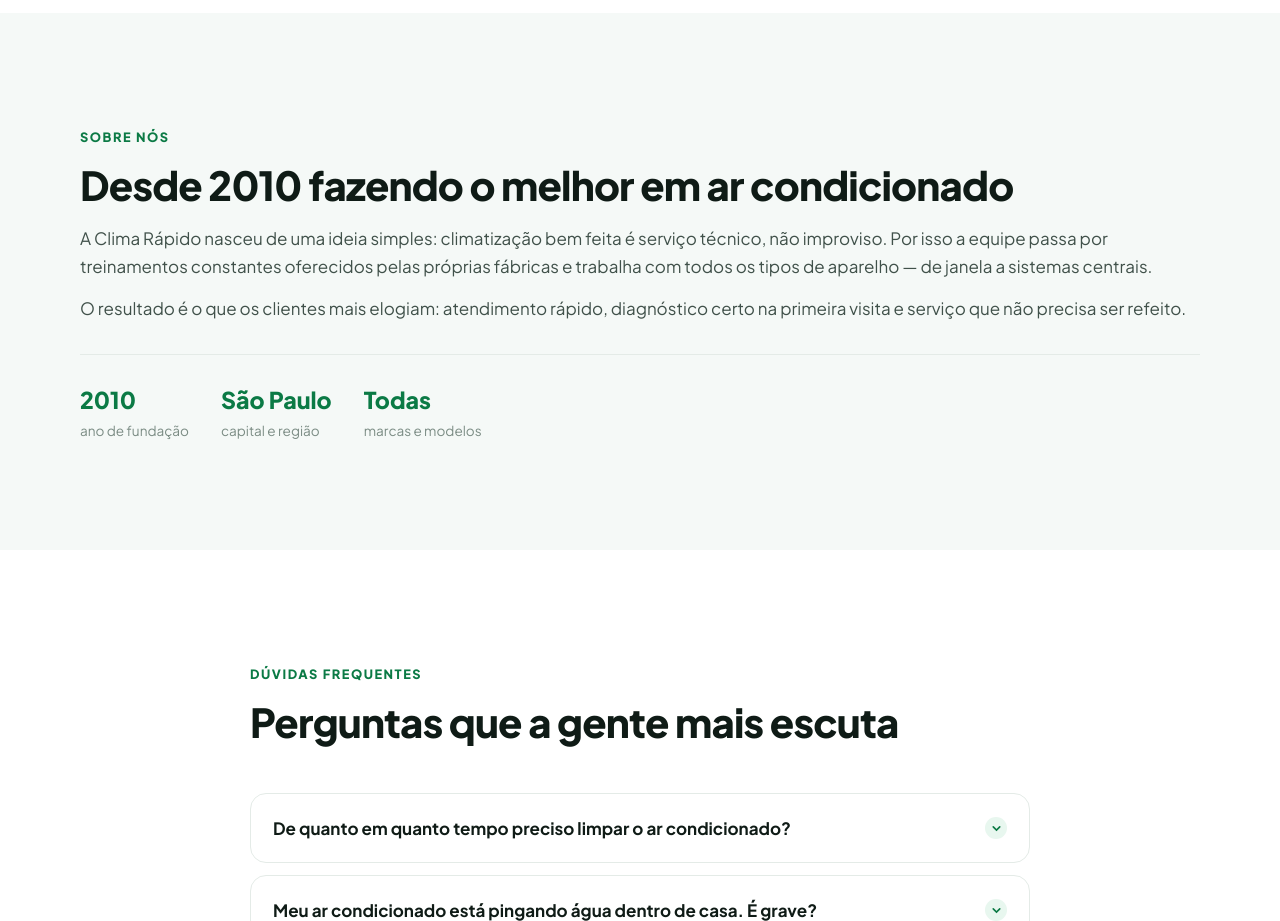
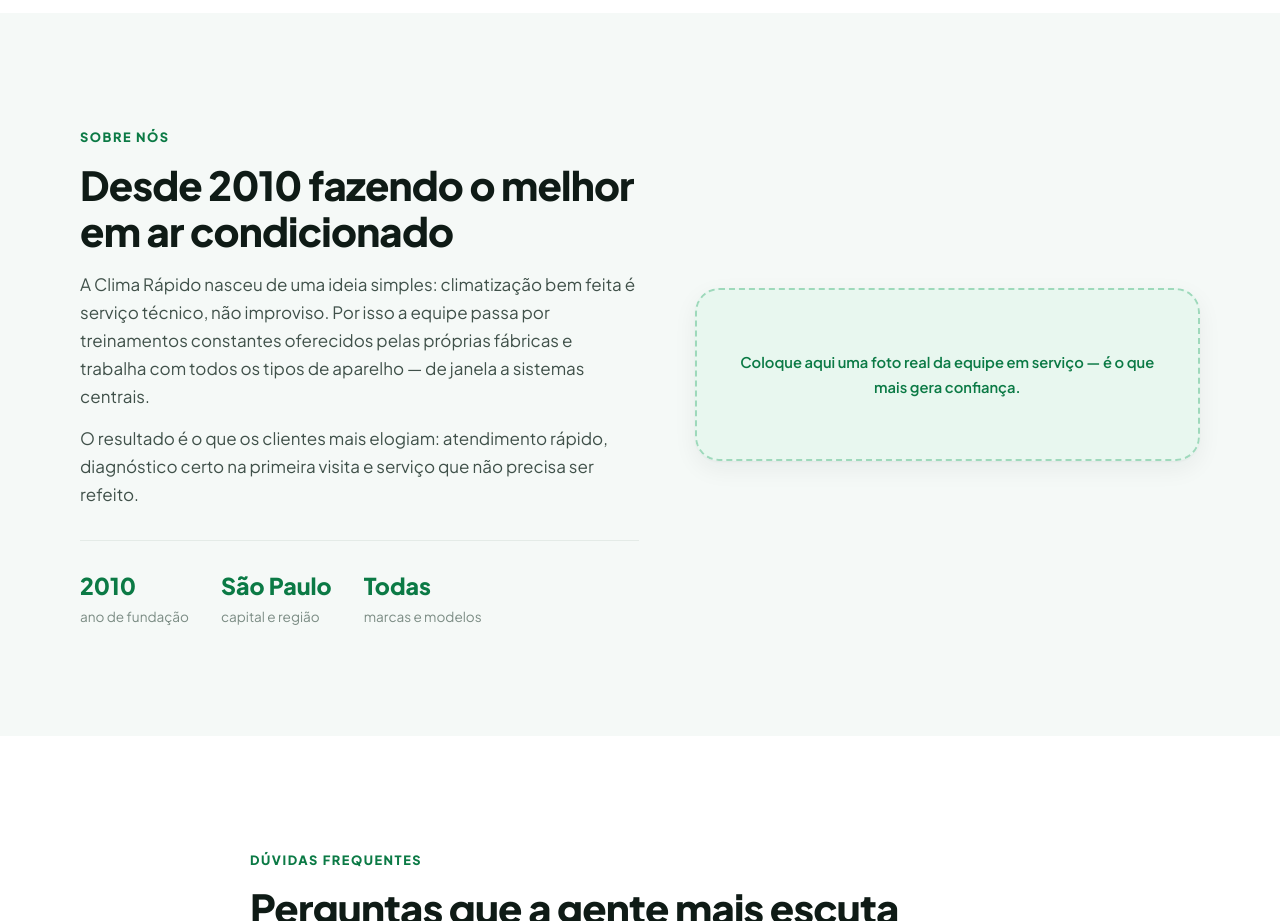
Before and after one commit to masousa-dev/site-clima-rapido, a plain HTML site: page index.html in a window 1280 px wide. Shown: the part 4540-5461 px from the top of the page. Drawn offline with Linux system fonts and the light colour scheme.

Commit message:
Volta o aviso da foto da equipe para o cliente ver

```diff
--- a/css/styles.css
+++ b/css/styles.css
@@ -500,10 +500,13 @@
 .about__media { border-radius: var(--raio-lg); overflow: hidden; box-shadow: var(--sombra); background: var(--verde-claro); }
 .about__media img { width: 100%; height: 420px; object-fit: cover; }
 .about__media figcaption { display: none; }
-/* Sem a foto da equipe (img/equipe.jpg ainda não existe): some com o bloco
-   e o texto ocupa a largura toda. Quando a foto for salva, volta sozinho. */
-.about__media.is-empty { display: none; }
-.about:has(.about__media.is-empty) { grid-template-columns: 1fr; }
+/* Se a foto ainda não existe, mostra um aviso no lugar (só enquanto o site está em construção) */
+.about__media.is-empty img { display: none; }
+.about__media.is-empty figcaption {
+  display: block; padding: 60px 30px; text-align: center;
+  color: var(--verde-escuro); font-size: .92rem; font-weight: 600;
+  border: 2px dashed rgba(20, 160, 92, .35); border-radius: var(--raio-lg);
+}
 
 /* FAQ */
 .faq { display: grid; gap: 12px; }
```
